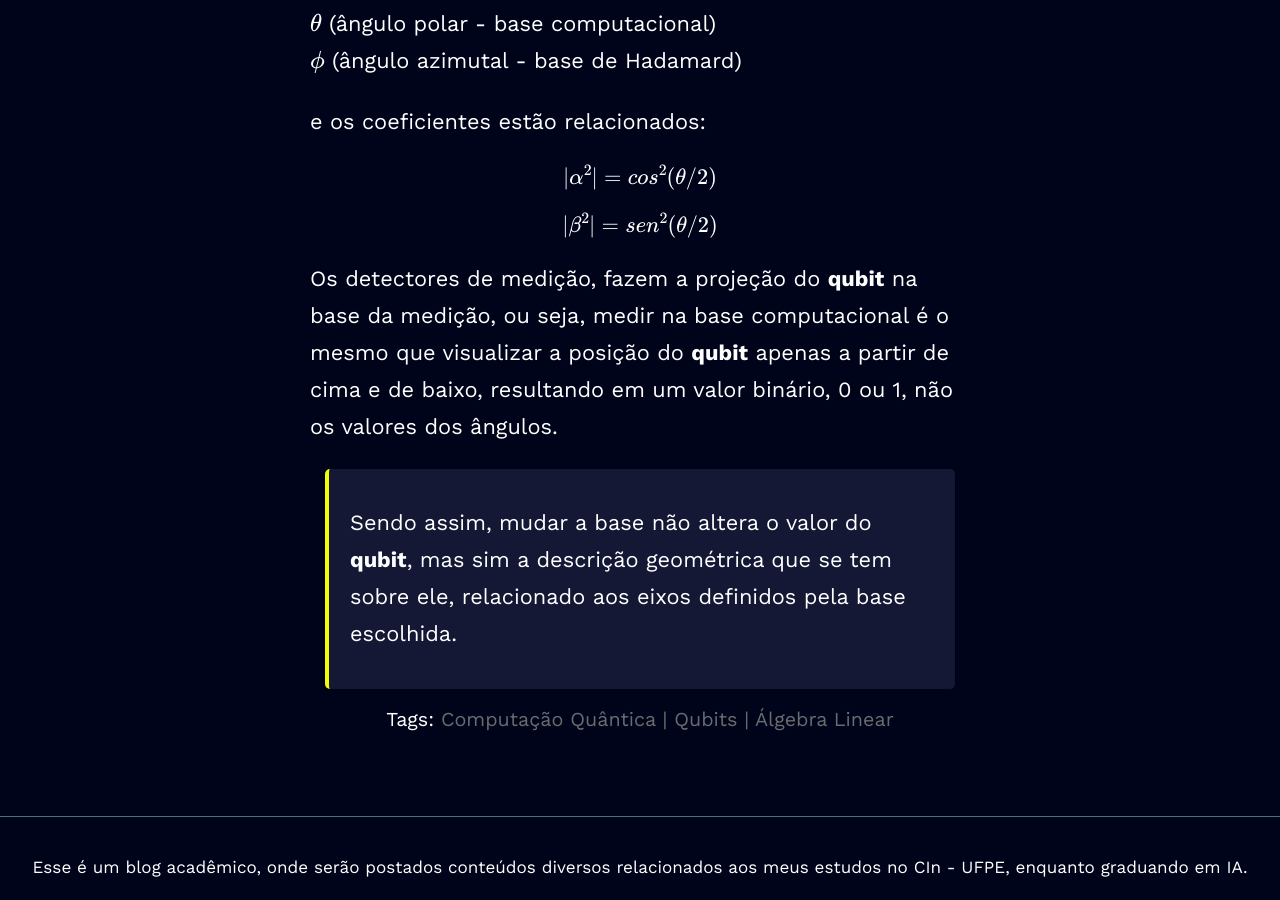
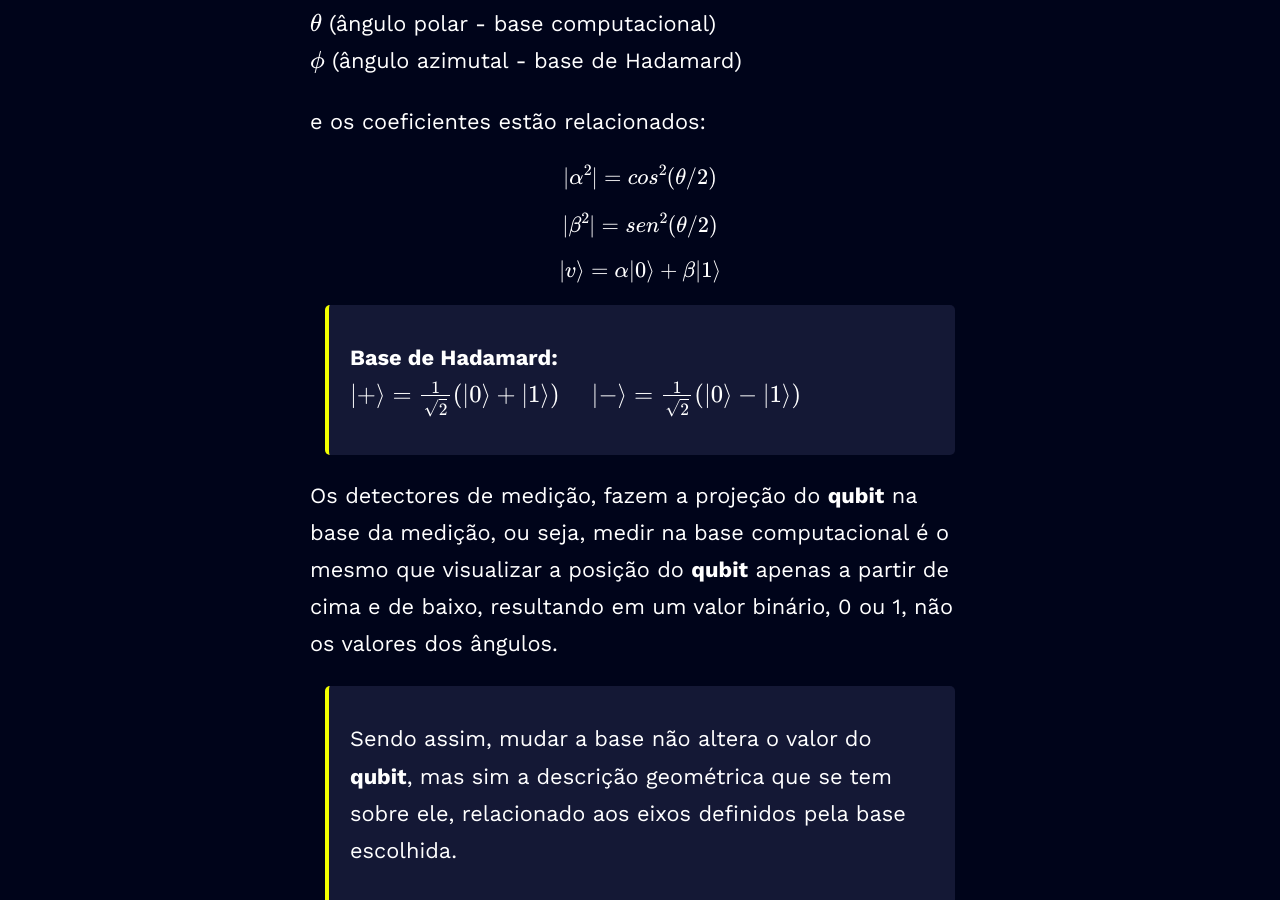
Before and after one commit to gabrielbelo2007/gabrielbelo2007.github.io, a Jekyll site: the page built from _posts/2025-09-17-post.md, in a window 1280 px wide and 900 px high, scrolled down 6472 px. Built offline with Jekyll 4.4.1, drawn with Linux system fonts in a browser that asks for light colours; some web fonts are replaced.

Commit message:
Add  - Base de Hadamard

```diff
--- a/_posts/2025-09-17-post.md
+++ b/_posts/2025-09-17-post.md
@@ -119,6 +119,12 @@ $$|\alpha^2| = cos^2(\theta/2)$$
 
 $$|\beta^2| = sen^2(\theta/2)$$
 
+$$|v\rangle = \alpha|0\rangle + \beta|1\rangle$$
+
+> **Base de Hadamard:**<br>
+$$|+\rangle = \frac{1}{\sqrt{2}}(|0\rangle + |1\rangle)$$
+$$\quad |-\rangle = \frac{1}{\sqrt{2}}(|0\rangle - |1\rangle)$$
+
 Os detectores de medição, fazem a projeção do **qubit** na base da medição, ou seja, medir na base computacional é o mesmo que visualizar a posição do **qubit** apenas a partir de cima e de baixo, resultando em um valor binário, 0 ou 1, não os valores dos ângulos.
 
 > Sendo assim, mudar a base não altera o valor do **qubit**, mas sim a descrição geométrica que se tem sobre ele, relacionado aos eixos definidos pela base escolhida.
```
